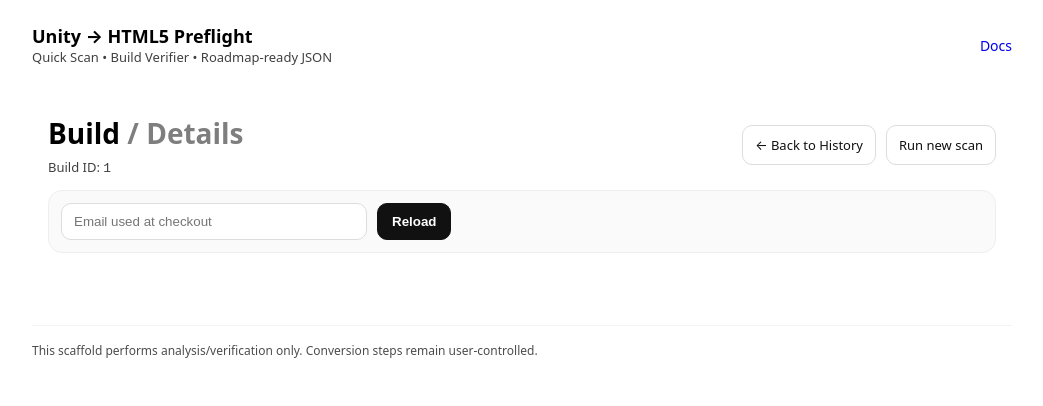
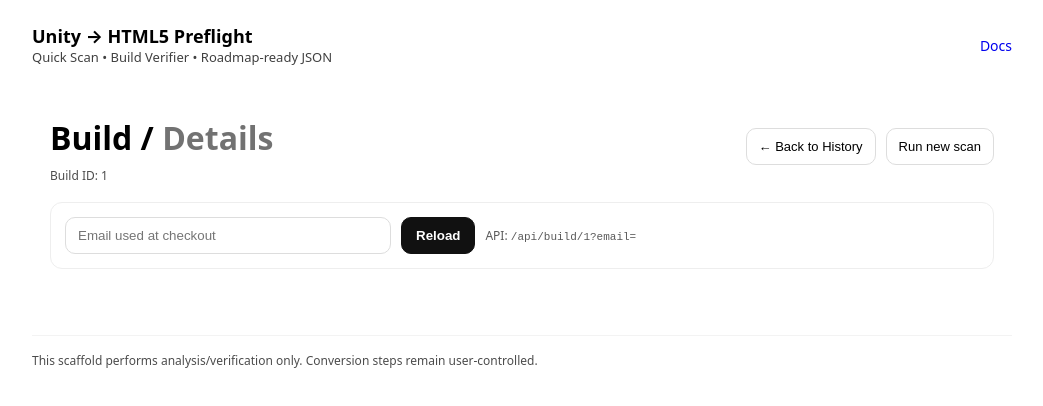
Before and after one commit to McBInc/unity-html5-studio-v3, a Next.js app: page /build/1 in a window 1280 px wide. Shown: the top 406 px of the page, without its empty margins (118-1161 px from the left). Built offline with nearby package versions, Linux system fonts and the light colour scheme.

Commit message:
Fix build details fetch and show API URL

```diff
--- a/src/app/build/[id]/page.tsx
+++ b/src/app/build/[id]/page.tsx
@@ -1,337 +1,225 @@
 "use client";
 
 import React, { useEffect, useMemo, useState } from "react";
-import Link from "next/link";
 
-type BuildPayload = {
+type ApiOk = {
+  success: true;
+  build: {
     id: string;
-  status: string;
-  createdAt: string;
-  updatedAt: string;
-
-  scannedAt: string | null;
-  quickScore: number | null;
-  brotliPresent: boolean | null;
-  gzipPresent: boolean | null;
-
-  scanResult: any | null;
-
-  project: { id: string; name: string } | null;
-  launchProfile: any | null;
-  fixPacks: Array<{
-    id: string;
-    createdAt: string;
-    hostProvider: string;
-    destinationPlatform: string | null;
-    version: string;
-  }>;
+    scannedAt: string;
+    quickScore: number;
+    brotliPresent: boolean;
+    gzipPresent: boolean;
+    scanResult: any;
+    project?: { id: string; name: string } | null;
+    launchProfile?: any;
+    fixPacks?: any[];
+  };
 };
 
+type ApiErr = { success: false; error: string; debug?: any };
+
 export default function BuildDetailsPage({ params }: { params: { id: string } }) {
+  const buildId = params.id;
+
   const EMAIL_KEY = "unity_html5_email_v1";
 
   const [email, setEmail] = useState("");
-  const [loading, setLoading] = useState(false);
+  const [busy, setBusy] = useState(false);
   const [err, setErr] = useState<string | null>(null);
-  const [build, setBuild] = useState<BuildPayload | null>(null);
+  const [data, setData] = useState<ApiOk | null>(null);
 
-  // Load saved email (soft auth)
+  // Auto-fill from localStorage
   useEffect(() => {
     try {
-      const saved = localStorage.getItem(EMAIL_KEY) || "";
+      const saved = (localStorage.getItem(EMAIL_KEY) || "").trim();
       if (saved) setEmail(saved);
     } catch {
       // ignore
     }
   }, []);
 
-  // Save email when edited
+  // Persist any edits back to localStorage
   useEffect(() => {
     try {
-      if (email) localStorage.setItem(EMAIL_KEY, email);
+      localStorage.setItem(EMAIL_KEY, email || "");
     } catch {
       // ignore
     }
   }, [email]);
 
-  async function loadBuild() {
+  const apiUrl = useMemo(() => {
     const e = (email || "").trim().toLowerCase();
+    // IMPORTANT: encode email so it can’t break the URL
+    return `/api/build/${encodeURIComponent(buildId)}?email=${encodeURIComponent(e)}`;
+  }, [buildId, email]);
+
+  async function load() {
+    const e = (email || "").trim().toLowerCase();
+    setErr(null);
+    setData(null);
+
     if (!e || !e.includes("@")) {
-      setErr("Enter the same email you used on the scan page (until sign-in is added).");
+      setErr("Please enter the email you used at checkout.");
       return;
     }
 
-    setLoading(true);
-    setErr(null);
+    setBusy(true);
+    try {
+      const res = await fetch(apiUrl, { method: "GET" });
+
+      // If the route itself doesn’t exist, this will usually be a plain 404.
+      const text = await res.text();
+      let json: ApiOk | ApiErr | null = null;
 
       try {
-      const res = await fetch(`/api/build/${encodeURIComponent(params.id)}?email=${encodeURIComponent(e)}`);
-      const json = await res.json().catch(() => null);
-
-      if (!res.ok || !json?.success) {
-        throw new Error(json?.error || "Failed to load build");
+        json = text ? (JSON.parse(text) as any) : null;
+      } catch {
+        // Not JSON (often means a raw 404 page or proxy error)
       }
 
-      setBuild(json.build as BuildPayload);
+      if (!res.ok) {
+        if (json && "error" in json) {
+          throw new Error(json.error);
+        }
+        throw new Error(
+          `Request failed (${res.status}). URL: ${apiUrl}\nResponse: ${text?.slice(0, 200) || "(empty)"}`
+        );
+      }
+
+      if (!json || !("success" in json) || json.success !== true) {
+        throw new Error("Unexpected response from server.");
+      }
+
+      setData(json as ApiOk);
     } catch (e: any) {
-      setBuild(null);
       setErr(e?.message || "Failed to load build");
     } finally {
-      setLoading(false);
+      setBusy(false);
     }
   }
 
-  // Auto-load when email is available
+  // Auto-load once if email is already present
   useEffect(() => {
-    if (!email || !email.includes("@")) return;
-    loadBuild();
+    const e = (email || "").trim().toLowerCase();
+    if (e && e.includes("@")) {
+      // fire and forget
+      load();
       // eslint-disable-next-line react-hooks/exhaustive-deps
-  }, [email, params.id]);
+    }
+  }, [buildId]); // only when buildId changes
 
-  const scan = build?.scanResult;
+  function goHistory() {
+    window.location.href = "/history";
+  }
 
-  const hostingChecks = useMemo(() => {
-    const checks = scan?.hosting_checks;
-    return Array.isArray(checks) ? checks : [];
-  }, [scan]);
-
-  const keyFacts = useMemo(() => {
-    return [
-      { label: "Score", value: build?.quickScore != null ? `${build.quickScore}/100` : "—" },
-      { label: "Brotli", value: build?.brotliPresent ? "Yes" : "No" },
-      { label: "Gzip", value: build?.gzipPresent ? "Yes" : "No" },
-      { label: "Status", value: build?.status || "—" },
-    ];
-  }, [build]);
+  function goScan() {
+    window.location.href = "/";
+  }
 
   return (
-    <div style={{ maxWidth: 980, margin: "0 auto", padding: "24px 16px" }}>
+    <div style={{ padding: 18, maxWidth: 980, margin: "0 auto" }}>
       <div style={{ display: "flex", justifyContent: "space-between", gap: 12, flexWrap: "wrap" }}>
         <div>
-          <h1 style={{ fontSize: 28, margin: 0 }}>
-            {build?.project?.name || "Build"}{" "}
-            <span style={{ opacity: 0.5, fontWeight: 700 }}>/ Details</span>
-          </h1>
-          <div style={{ marginTop: 6, fontSize: 13, opacity: 0.75 }}>
-            Build ID: <span style={{ fontFamily: "monospace" }}>{params.id}</span>
+          <h1 style={{ margin: "8px 0" }}>Build / <span style={{ opacity: 0.55 }}>Details</span></h1>
+          <div style={{ fontSize: 12, opacity: 0.7 }}>Build ID: {buildId}</div>
+        </div>
+
+        <div style={{ display: "flex", gap: 10, alignItems: "center", flexWrap: "wrap" }}>
+          <button onClick={goHistory} style={btnGhost}>← Back to History</button>
+          <button onClick={goScan} style={btnGhost}>Run new scan</button>
         </div>
       </div>
 
+      <div style={{ marginTop: 18, padding: 14, border: "1px solid #eee", borderRadius: 12 }}>
         <div style={{ display: "flex", gap: 10, alignItems: "center", flexWrap: "wrap" }}>
-          <Link href="/history" style={ghostLink}>
-            ← Back to History
-          </Link>
-          <Link href="/" style={ghostLink}>
-            Run new scan
-          </Link>
-        </div>
-      </div>
-
-      {/* Email gate (soft auth until real auth exists) */}
-      <div
-        style={{
-          marginTop: 14,
-          padding: 12,
-          border: "1px solid #eee",
-          borderRadius: 14,
-          background: "#fafafa",
-          display: "flex",
-          gap: 10,
-          alignItems: "center",
-          flexWrap: "wrap",
-        }}
-      >
           <input
             type="email"
+            value={email}
             placeholder="Email used at checkout"
-          value={email}
             onChange={(e) => setEmail(e.target.value)}
             style={{
               padding: "10px 12px",
               borderRadius: 10,
               border: "1px solid #ddd",
-            minWidth: 280,
+              minWidth: 300,
             }}
           />
-
-        <button
-          onClick={loadBuild}
-          disabled={loading}
-          style={{
-            padding: "10px 14px",
-            borderRadius: 10,
-            border: "1px solid #111",
-            background: loading ? "#ddd" : "#111",
-            color: "#fff",
-            cursor: loading ? "not-allowed" : "pointer",
-            fontWeight: 900,
-          }}
-        >
-          {loading ? "Loading…" : "Reload"}
+          <button onClick={load} disabled={busy} style={btnPrimary}>
+            {busy ? "Loading…" : "Reload"}
           </button>
 
-        {err && <span style={{ color: "crimson" }}>{err}</span>}
-      </div>
-
-      {/* Summary */}
-      {build && (
-        <>
-          <div
-            style={{
-              marginTop: 16,
-              padding: 16,
-              border: "1px solid #eee",
-              borderRadius: 14,
-              background: "#fff",
-            }}
-          >
-            <div style={{ display: "flex", gap: 12, flexWrap: "wrap" }}>
-              {keyFacts.map((k) => (
-                <div key={k.label} style={kpiBox}>
-                  <div style={{ fontSize: 12, opacity: 0.7 }}>{k.label}</div>
-                  <div style={{ fontWeight: 900, fontSize: 18 }}>{k.value}</div>
-                </div>
-              ))}
-            </div>
-
-            <div style={{ marginTop: 12, fontSize: 12, opacity: 0.75 }}>
-              Created: {new Date(build.createdAt).toLocaleString()} · Updated:{" "}
-              {new Date(build.updatedAt).toLocaleString()}
+          <div style={{ fontSize: 12, opacity: 0.65 }}>
+            API: <code style={{ fontSize: 11 }}>{apiUrl}</code>
           </div>
         </div>
 
-          {/* Next actions */}
-          <div
-            style={{
-              marginTop: 14,
-              padding: 16,
-              border: "1px solid #e5e7eb",
-              borderRadius: 14,
-              background: "#fafafa",
-            }}
-          >
-            <div style={{ fontWeight: 900, fontSize: 16 }}>Next steps</div>
-            <p style={{ marginTop: 8, marginBottom: 0, opacity: 0.85, lineHeight: 1.6, maxWidth: 820 }}>
-              This page becomes the “single source of truth” for this build. Next we’ll add the Launch Wizard
-              (host + platform + goal) and then generate the Fix Pack only after the wizard confirms what they need.
-            </p>
-
-            <div style={{ display: "flex", gap: 10, flexWrap: "wrap", marginTop: 12 }}>
-              <button disabled style={primaryBtnDisabled}>
-                🚀 Start Launch Wizard (next)
-              </button>
-
-              <button disabled style={ghostBtnDisabled}>
-                📦 Generate Fix Pack (wizard-gated next)
-              </button>
+        {err && <div style={{ marginTop: 10, color: "crimson", whiteSpace: "pre-wrap" }}>{err}</div>}
       </div>
 
-            {build.fixPacks?.length > 0 && (
-              <div style={{ marginTop: 10, fontSize: 12, opacity: 0.75 }}>
-                Fix Packs generated: <b>{build.fixPacks.length}</b>
+      {data?.build && (
+        <div style={{ marginTop: 18, padding: 14, border: "1px solid #eee", borderRadius: 12 }}>
+          <div style={{ display: "flex", justifyContent: "space-between", gap: 12, flexWrap: "wrap" }}>
+            <div style={{ fontWeight: 800 }}>
+              {data.build.project?.name || "Untitled Game"}
             </div>
-            )}
+            <div style={{ fontSize: 12, opacity: 0.7 }}>
+              Scanned: {new Date(data.build.scannedAt).toLocaleString()}
+            </div>
           </div>
 
-          {/* Hosting checks */}
-          <div
-            style={{
-              marginTop: 14,
-              padding: 16,
-              border: "1px solid #eee",
-              borderRadius: 14,
-              background: "#fff",
-            }}
-          >
-            <div style={{ fontWeight: 900, fontSize: 16 }}>Hosting checks</div>
-
-            {hostingChecks.length === 0 ? (
-              <div style={{ marginTop: 10, opacity: 0.75 }}>
-                No hosting checks found in scan JSON.
-              </div>
-            ) : (
-              <ul style={{ marginTop: 10, lineHeight: 1.7 }}>
-                {hostingChecks.map((c: any, i: number) => (
-                  <li key={i}>
-                    <b style={{ textTransform: "uppercase", fontSize: 11, opacity: 0.7 }}>
-                      {c.severity || "info"}
-                    </b>{" "}
-                    {c.check || JSON.stringify(c)}
-                  </li>
-                ))}
-              </ul>
-            )}
+          <div style={{ display: "flex", gap: 12, flexWrap: "wrap", marginTop: 12 }}>
+            <Kpi label="Score" value={`${data.build.quickScore}/100`} />
+            <Kpi label="Brotli" value={data.build.brotliPresent ? "Yes" : "No"} />
+            <Kpi label="Gzip" value={data.build.gzipPresent ? "Yes" : "No"} />
+            <Kpi label="Fix Packs" value={`${data.build.fixPacks?.length || 0}`} />
           </div>
 
-          {/* Raw scan JSON */}
-          <details
-            style={{
-              marginTop: 14,
-              padding: 14,
-              border: "1px solid #eee",
-              borderRadius: 14,
-              background: "#fff",
-            }}
-          >
-            <summary style={{ cursor: "pointer", fontWeight: 900 }}>
-              View raw scan JSON
-            </summary>
-            <pre
-              style={{
-                marginTop: 12,
-                padding: 12,
-                borderRadius: 12,
-                background: "#fafafa",
-                border: "1px solid #eee",
-                overflowX: "auto",
-                fontSize: 12,
-                whiteSpace: "pre-wrap",
-                wordBreak: "break-word",
-              }}
-            >
-              {JSON.stringify(scan, null, 2)}
-            </pre>
+          <details style={{ marginTop: 14 }}>
+            <summary style={{ cursor: "pointer" }}>View raw scan JSON</summary>
+            <pre style={preStyle}>{JSON.stringify(data.build.scanResult, null, 2)}</pre>
           </details>
-        </>
+        </div>
       )}
     </div>
   );
 }
 
-const kpiBox: React.CSSProperties = {
-  padding: 12,
-  border: "1px solid #eee",
-  borderRadius: 12,
-  minWidth: 160,
-  background: "#fafafa",
+function Kpi({ label, value }: { label: string; value: string }) {
+  return (
+    <div style={{ padding: 12, border: "1px solid #eee", borderRadius: 12, minWidth: 160 }}>
+      <div style={{ fontSize: 12, opacity: 0.7 }}>{label}</div>
+      <div style={{ fontWeight: 800, fontSize: 18 }}>{value}</div>
+    </div>
+  );
+}
+
+const btnPrimary: React.CSSProperties = {
+  padding: "10px 14px",
+  borderRadius: 10,
+  border: "1px solid #111",
+  background: "#111",
+  color: "#fff",
+  cursor: "pointer",
+  fontWeight: 800,
 };
 
-const ghostLink: React.CSSProperties = {
+const btnGhost: React.CSSProperties = {
   padding: "10px 12px",
   borderRadius: 10,
   border: "1px solid #ddd",
   background: "#fff",
-  textDecoration: "none",
+  cursor: "pointer",
   fontSize: 13,
-  color: "#111",
 };
 
-const primaryBtnDisabled: React.CSSProperties = {
-  padding: "10px 14px",
+const preStyle: React.CSSProperties = {
+  marginTop: 10,
+  whiteSpace: "pre-wrap",
+  wordBreak: "break-word",
+  background: "#fafafa",
   borderRadius: 10,
-  border: "1px solid #111",
-  background: "#ddd",
-  color: "#666",
-  fontWeight: 900,
-  cursor: "not-allowed",
+  padding: 12,
+  fontSize: 12,
+  overflowX: "auto",
 };
-
-const ghostBtnDisabled: React.CSSProperties = {
-  padding: "10px 14px",
-  borderRadius: 10,
-  border: "1px solid #ddd",
-  background: "#fff",
-  color: "#888",
-  fontWeight: 900,
-  cursor: "not-allowed",
-};
```
Lines whose indentation alone changed are shown as unchanged.
